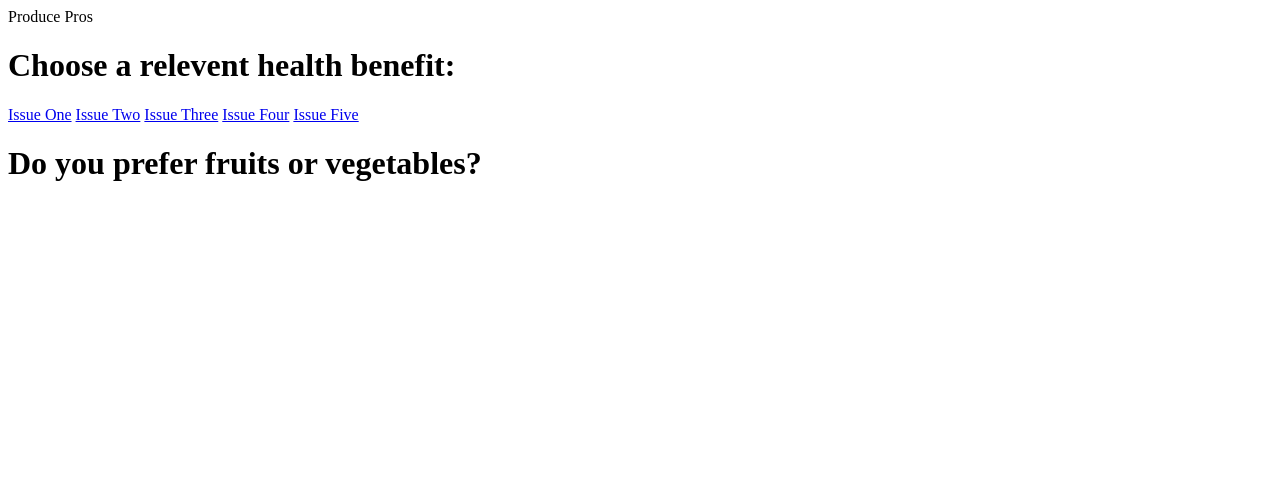
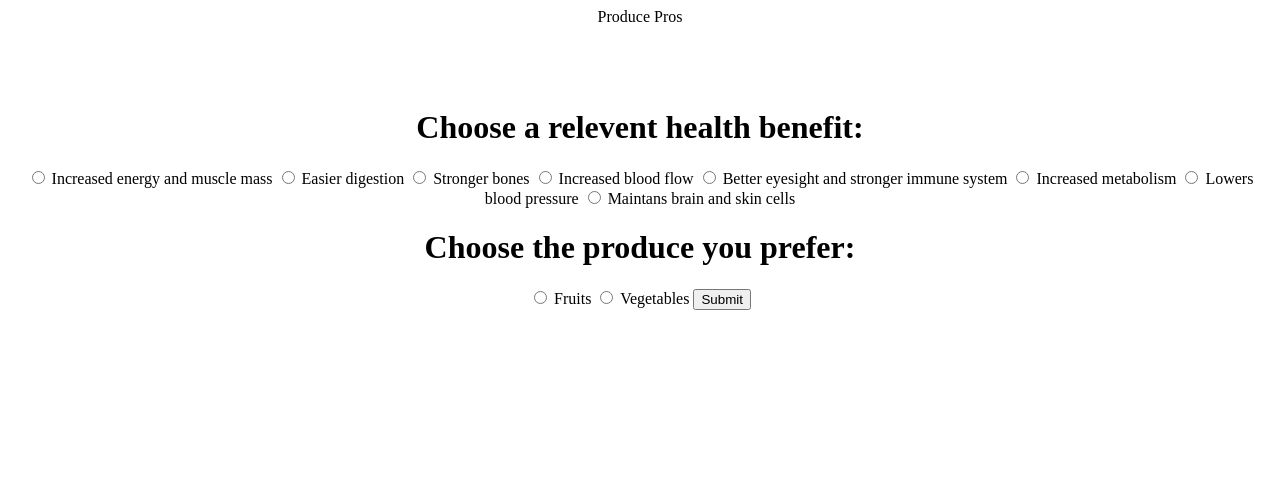
Before and after one commit to nathanb1357/fullstack-fools-2023, a website: page app/html/index.html in a window 1280 px wide. Drawn offline with Linux system fonts and the light colour scheme.

Commit message:
Added radio buttons on landing page

```diff
--- a/app/html/index.html
+++ b/app/html/index.html
@@ -5,22 +5,39 @@
         <meta charset="UTF-8">
         <meta http-equiv="X-UA-Compatible" content="IE=edge">
         <meta name="viewport" content="width=device-width, initial-scale=1.0">
-        <link rel="stylesheet" href="../../public/css/style.css">
+        <link rel="stylesheet" href="../../public/css/index.css">
     </head>
     <body>
         <div class="container">
             <div id="header">Produce Pros</div>
-            <div class="healthChoices">
-                <h1>Choose a relevent health benefit:</div>
-                <a href="issueOne.html" id="issueOne" role="button">Issue One</a>
-                <a href="issueTwo.html" id="issueTwo" role="button">Issue Two</a>
-                <a href="issueThree.html" id="issueThree" role="button">Issue Three</a>
-                <a href="issueFour.html" id="issueFour" role="button">Issue Four</a>
-                <a href="issueFive.html" id="issueFive" role="button">Issue Five</a>
-            </div>
-            <div class="fruitChoices">
-                <h1>Do you prefer fruits or vegetables?</h1>
-            </div>
+            <form action="">
+
+                <h1>Choose a relevent health benefit:</h1>
+                <input type="radio" id="protein" name="benefit" value="protein">
+                <label for="protein">Increased energy and muscle mass</label>
+                <input type="radio" id="fiber" name="benefit" value="fiber">
+                <label for="fiber">Easier digestion</label>
+                <input type="radio" id="calcium" name="benefit" value="calcium">
+                <label for="calcium">Stronger bones</label>
+                <input type="radio" id="iron" name="benefit" value="iron">
+                <label for="iron">Increased blood flow</label>
+                <input type="radio" id="vitaminA" name="benefit" value="vitaminA">
+                <label for="vitaminA">Better eyesight and stronger immune system</label>
+                <input type="radio" id="vitaminB" name="benefit" value="vitaminB">
+                <label for="vitaminB">Increased metabolism</label>
+                <input type="radio" id="vitaminC" name="benefit" value="vitaminC">
+                <label for="vitaminC">Lowers blood pressure</label>
+                <input type="radio" id="vitaminE" name="benefit" value="vitaminE">
+                <label for="vitaminE">Maintans brain and skin cells</label>
+                <br>
+                <h1>Choose the produce you prefer:</h1>
+                <input type="radio" id="fruits" name="type" value="fruits">
+                <label for="fruits">Fruits</label>
+                <input type="radio" id="veggies" name="type" value="veggies">
+                <label for="veggies">Vegetables</label>
+
+                <input type="submit" id="submit" value="Submit">
+            </form>
         </div>
         <script src="../../public/js/index.js"></script>
     </body>
```
